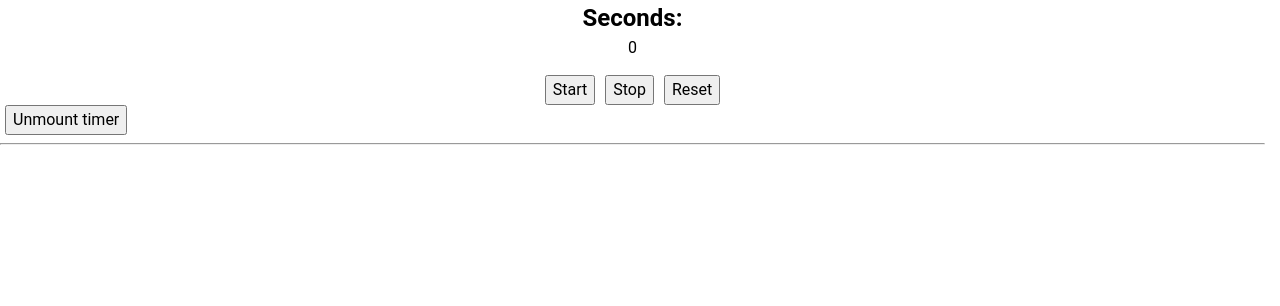
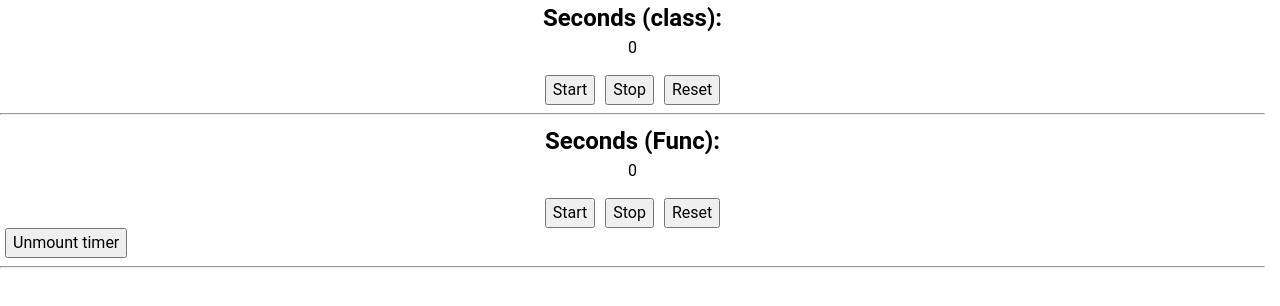
Before and after one commit to eugene-dev-kr/course-fe-pro, a React (Vite) app: page / in a window 1280 px wide. Shown: the top 306 px of the page. Built offline with nearby package versions, Linux system fonts and the light colour scheme; a web font is replaced by a local one.

Commit message:
Feat: Implemented a timer using function components.

```diff
--- a/src/App.jsx
+++ b/src/App.jsx
@@ -1,12 +1,17 @@
 import { useState } from 'react';
 import TimerClass from './components/TimerClass';
+import TimerFunction from './components/TimerFunction';
 
 function App() {
   const [showTimer, setShowTimer] = useState(true);
 
   return (
     <>
-      {showTimer && <TimerClass />}
+      {/* class implemented */}
+        {showTimer && <TimerClass />}
+        <hr />
+      {/* func implemented */}
+        {showTimer && <TimerFunction />}
       <button onClick={() => {setShowTimer(false);}}>Unmount timer</button>
       <hr />
     </>
--- a/src/components/TimerClass.jsx
+++ b/src/components/TimerClass.jsx
@@ -29,18 +29,18 @@ class TimerClass extends React.Component {
     }
 
     componentDidMount() {
-       const savedSeconds = localStorage.getItem('timerSeconds');
+       const savedSeconds = localStorage.getItem('timerSecondsClass');
         if (savedSeconds !== null) {
             this.setState({ seconds: Number(savedSeconds) });
         }
     }
 
     componentDidUpdate(prevProps, prevState) {
-        localStorage.setItem('timerSeconds', this.state.seconds);
+        localStorage.setItem('timerSecondsClass', this.state.seconds);
     }
 
     componentWillUnmount() {
-        localStorage.removeItem('timerSeconds');
+        localStorage.removeItem('timerSecondsClass');
         clearInterval(this.interval);
     }
 
@@ -49,7 +49,7 @@ class TimerClass extends React.Component {
         return(
             <div className="timer">
                 <div className="timer__value">
-                    <h2>Seconds: </h2>
+                    <h2>Seconds (class): </h2>
                     <span className="timer__count">{this.state.seconds}</span>
                 </div>
                 <div className="timer__btns-container">
--- /dev/null
+++ b/src/components/TimerFunction.jsx
@@ -0,0 +1,62 @@
+import { useState, useEffect, useRef } from "react"
+
+export default function TimerFunction() {
+    const [seconds, setSeconds] = useState(0);
+    const [isRunning, setisRunning] = useState(false);
+    const intervalRef = useRef(null);
+
+    useEffect(() => {
+        const savedSeconds = localStorage.getItem('timerSecondsFunc');
+        if (savedSeconds !== null) {
+            setSeconds(Number(savedSeconds));
+        }
+    }, []);
+
+    useEffect(() => {
+        localStorage.setItem('timerSecondsFunc', seconds);
+    }, [seconds]);
+
+    const start = () => {
+        if (isRunning) return;
+        intervalRef.current = setInterval(() => {
+            setSeconds(prev => prev + 1);
+        }, 1000);
+        setisRunning(true);
+    };
+
+    const stop = () => {
+        clearInterval(intervalRef.current);
+        setisRunning(false);
+    };
+
+    const reset = () => {
+        clearInterval(intervalRef.current);
+        setSeconds(0);
+        setisRunning(false);
+    };
+
+    useEffect(() => {
+
+        return () => {
+            clearInterval(intervalRef.current);
+            localStorage.removeItem('timerSecondsFunc');
+        }
+
+    }, []);
+
+
+    return(
+        <div className="timer">
+            <div className="timer__value">
+                <h2>Seconds (Func): </h2>
+                <span className="timer__count">{seconds}</span>
+            </div>
+            <div className="timer__btns-container">
+                <button className="timer__btn-start" onClick={start}>Start</button>
+                <button className="timer__btn-start" onClick={stop}>Stop</button>
+                <button className="timer__btn-start" onClick={reset}>Reset</button>
+            </div>
+
+        </div>
+    );
+}
```
